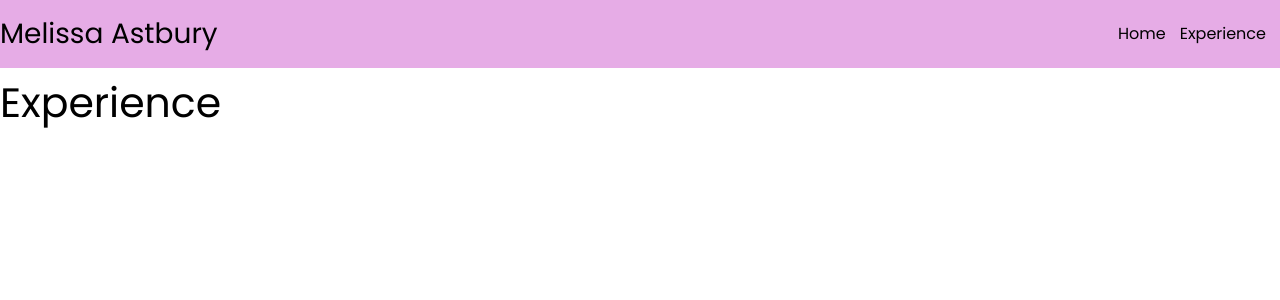
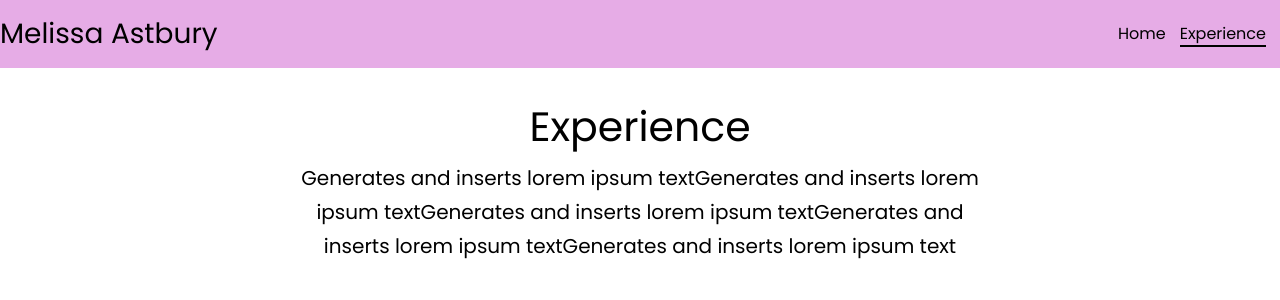
Before and after one commit to Mohammad-haydar/my-react-site, a React (Create React App) app: page /experience in a window 1280 px wide. Shown: the top 300 px of the page. Built offline with nearby package versions, Linux system fonts and the light colour scheme.

Commit message:
adding a bottom border into my header when active

```diff
--- a/src/components/Header/Header.scss
+++ b/src/components/Header/Header.scss
@@ -17,3 +17,7 @@ header {
     }
   }
 }
+
+.nav-item .active {
+  border-bottom: 2px solid black;
+}
--- a/src/containers/Experience/Experience.js
+++ b/src/containers/Experience/Experience.js
@@ -1,11 +1,22 @@
-import React from 'react';
+import React from "react";
 
-import './Experience.scss';
+import "./Experience.scss";
 
 const Experience = () => {
-    return (
-        <h1>Experience</h1>
-    )
+  return (
+    <section>
+      <div className="wrapper">
+        <div className="experience-container">
+          <h1>Experience</h1>
+          <p>
+            Generates and inserts lorem ipsum textGenerates and inserts lorem
+            ipsum textGenerates and inserts lorem ipsum textGenerates and
+            inserts lorem ipsum textGenerates and inserts lorem ipsum text
+          </p>
+        </div>
+      </div>
+    </section>
+  );
 };
 
 export default Experience;
--- a/src/containers/Experience/Experience.scss
+++ b/src/containers/Experience/Experience.scss
@@ -0,0 +1,5 @@
+.experience-container {
+  text-align: center;
+  margin: 24px auto;
+  max-width: 694px;
+}
--- a/src/containers/Home/Home.scss
+++ b/src/containers/Home/Home.scss
@@ -0,0 +1,5 @@
+.home-container {
+  max-width: 693px;
+  margin: 24px auto;
+  text-align: center;
+}
```
